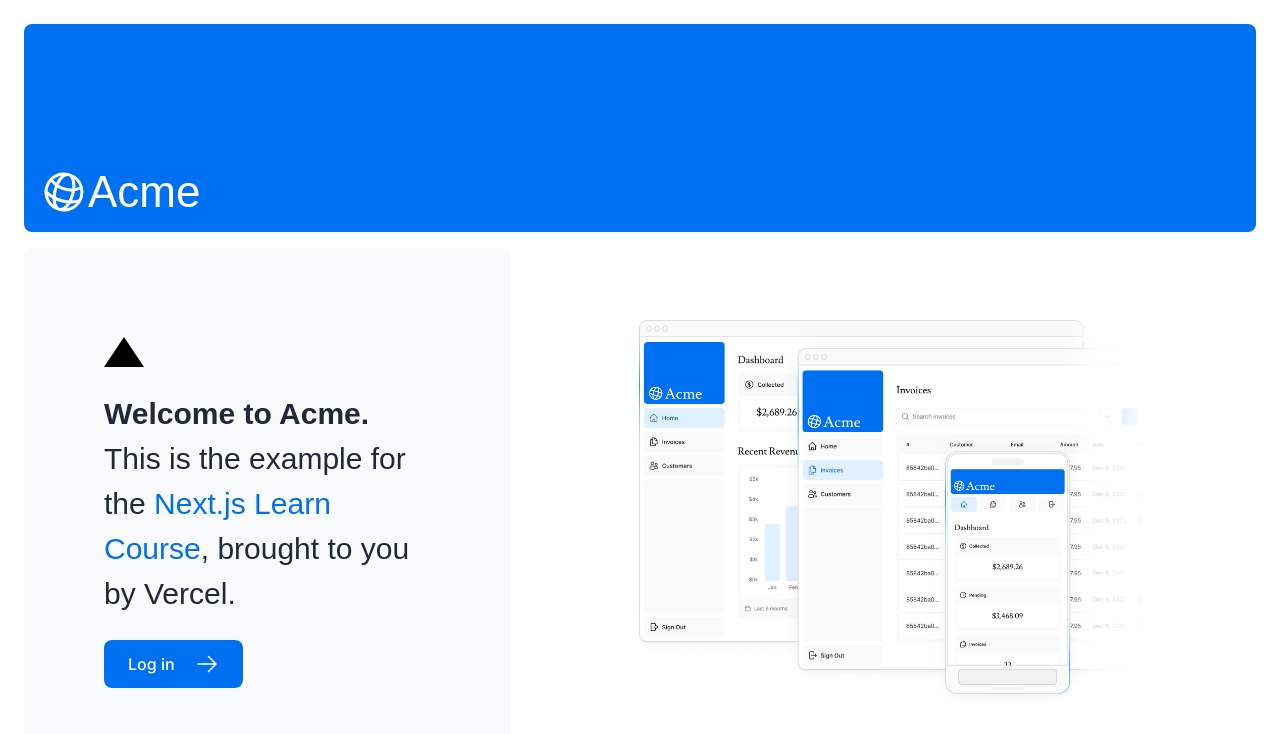
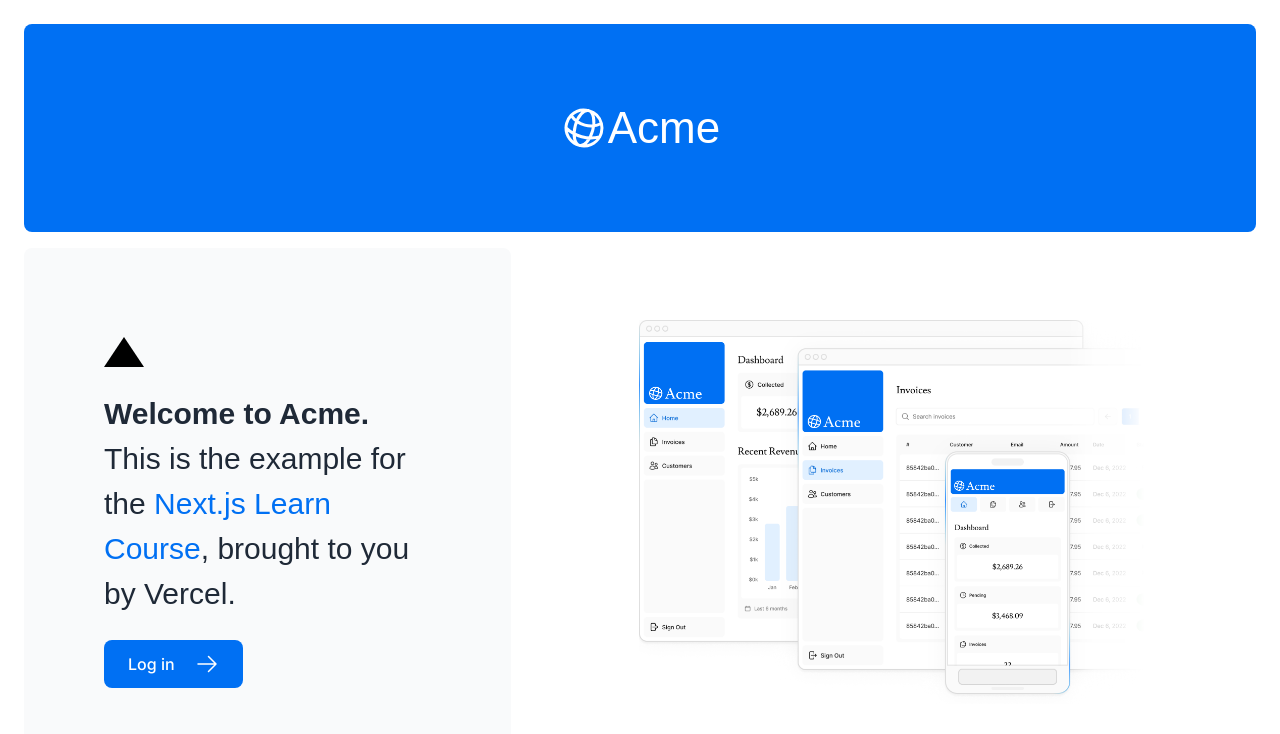
Before and after one commit to RadiRS/nextjs-dashboard, a Next.js app: page / in a window 1280 px wide. Shown: the top 734 px of the page. Built offline with nearby package versions, Linux system fonts and the light colour scheme; a web font is replaced by a local one.

Commit message:
style: adjust header container style

```diff
--- a/app/page.tsx
+++ b/app/page.tsx
@@ -9,7 +9,7 @@
 export default function Page() {
   return (
     <main className="flex min-h-screen flex-col p-6">
-      <div className="flex h-20 shrink-0 items-end rounded-lg bg-blue-500 p-4 md:h-52">
+      <div className="flex h-20 shrink-0 items-center justify-center rounded-lg bg-blue-500 p-4 md:h-52">
         <AcmeLogo />
       </div>
       <div className="mt-4 flex grow flex-col gap-4 md:flex-row">
```
